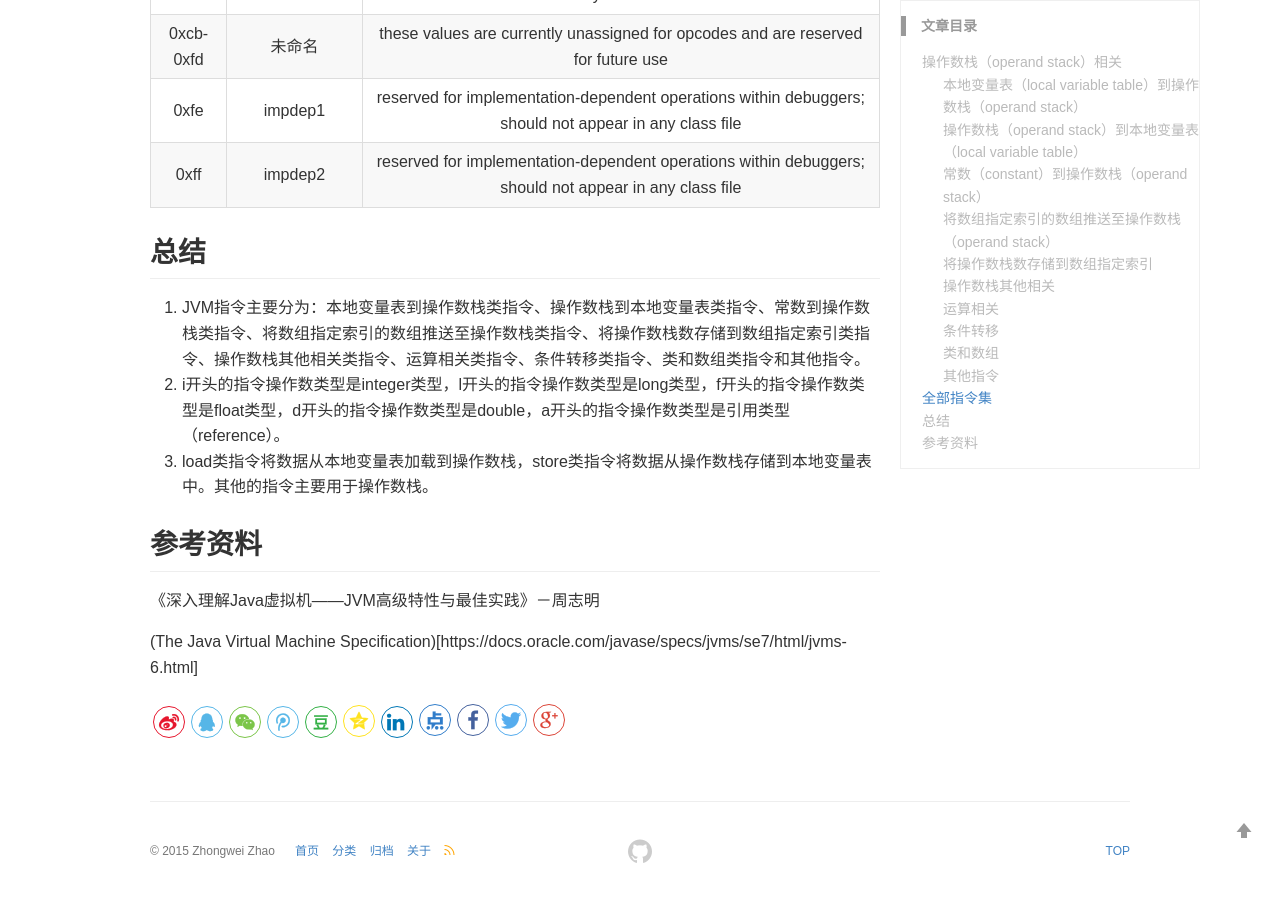
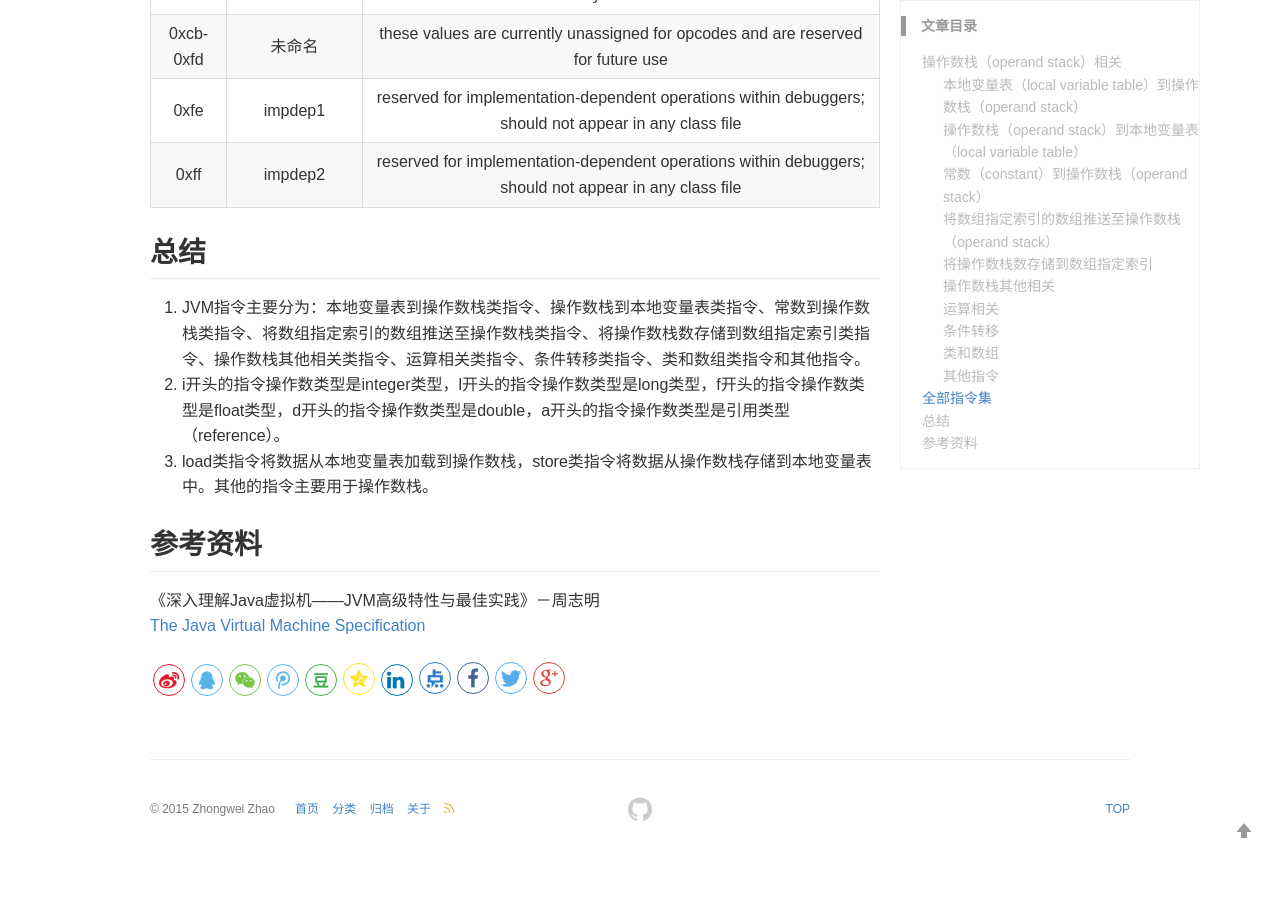
Before and after one commit to zhong0316/zhong0316.github.io, a Jekyll site: the page built from _posts/2018-3-17-JVM指令集.md, in a window 1280 px wide and 900 px high, scrolled down 13202 px. Built offline with Jekyll 4.4.1, drawn with Linux system fonts in a browser that asks for light colours; comment, search, counter and statistics services are not loaded; after the commit the page ends 14060 px from its top, so only the background shows below that.

Commit message:
jvm instruction set

```diff
--- a/_posts/2018-3-17-JVM指令集.md
+++ b/_posts/2018-3-17-JVM指令集.md
@@ -361,5 +361,4 @@ keywords: JVM指令
 
 ## 参考资料
 《深入理解Java虚拟机——JVM高级特性与最佳实践》－周志明
-
-(The Java Virtual Machine Specification)[https://docs.oracle.com/javase/specs/jvms/se7/html/jvms-6.html]
+[The Java Virtual Machine Specification](https://docs.oracle.com/javase/specs/jvms/se7/html/jvms-6.html)
```
